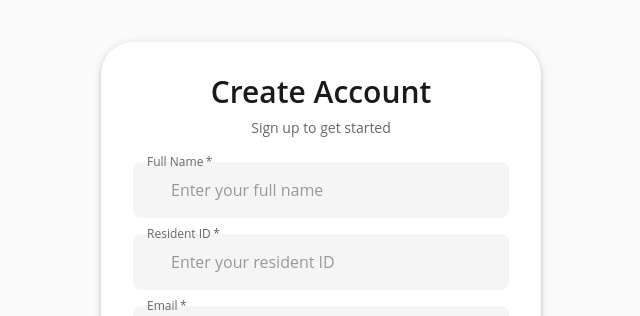
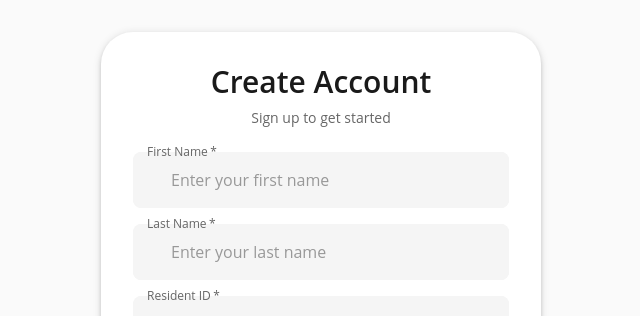
Before and after one commit to MaiChiLe113/digi-capitale, a React (Create React App) app in the folder frontend/: page / in a window 1280 px wide. Shown: the top 316 px of the page, without its empty margins (319-959 px from the left). Built offline with nearby package versions, Linux system fonts and the light colour scheme; some icons are missing.

Commit message:
no lastlogin

```diff
--- a/frontend/src/pages/Auth/SignUp.tsx
+++ b/frontend/src/pages/Auth/SignUp.tsx
@@ -22,7 +22,8 @@ import VisibilityOffRounded from "@mui/icons-material/VisibilityOffRounded";
 
 const SignUp = () => {
   const [formData, setFormData] = useState({
-    fullName: "",
+    firstName: "",
+    lastName: "",
     residentId: "",
     email: "",
     phone: "",
@@ -77,14 +78,31 @@ const SignUp = () => {
           {/* Form */}
           <form onSubmit={handleSubmit}>
             <Stack spacing={2}>
-              {/* Full Name */}
+              {/* First Name */}
               <TextField
                 fullWidth
                 type="text"
-                label="Full Name"
-                placeholder="Enter your full name"
-                value={formData.fullName}
-                onChange={handleChange("fullName")}
+                label="First Name"
+                placeholder="Enter your first name"
+                value={formData.firstName}
+                onChange={handleChange("firstName")}
+                InputProps={{
+                  startAdornment: (
+                    <InputAdornment position="start">
+                      <PersonRounded sx={{ color: "text.secondary" }} />
+                    </InputAdornment>
+                  ),
+                }}
+                required
+              />
+              {/* Last Name */}
+              <TextField
+                fullWidth
+                type="text"
+                label="Last Name"
+                placeholder="Enter your last name"
+                value={formData.lastName}
+                onChange={handleChange("lastName")}
                 InputProps={{
                   startAdornment: (
                     <InputAdornment position="start">
```
Also changed, not shown: 1 other file (tests, documents, lock files or other folders).
